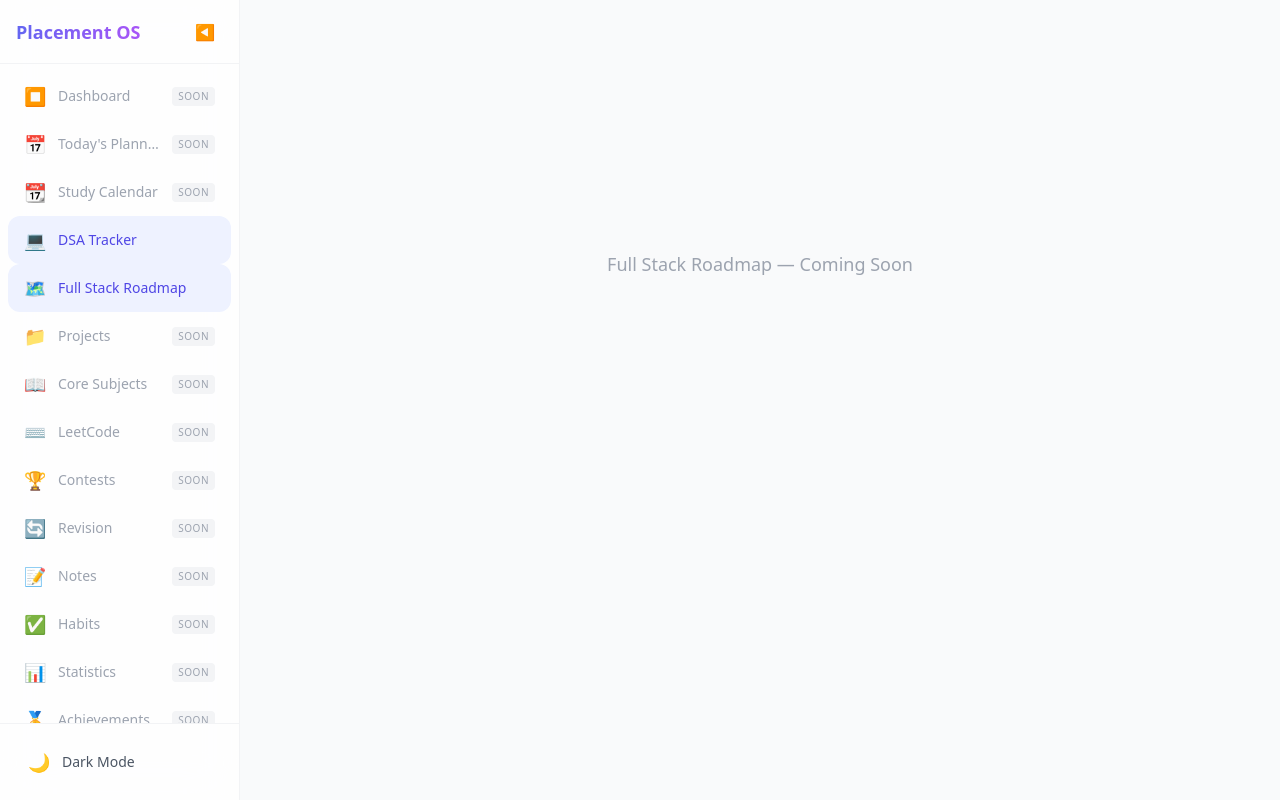
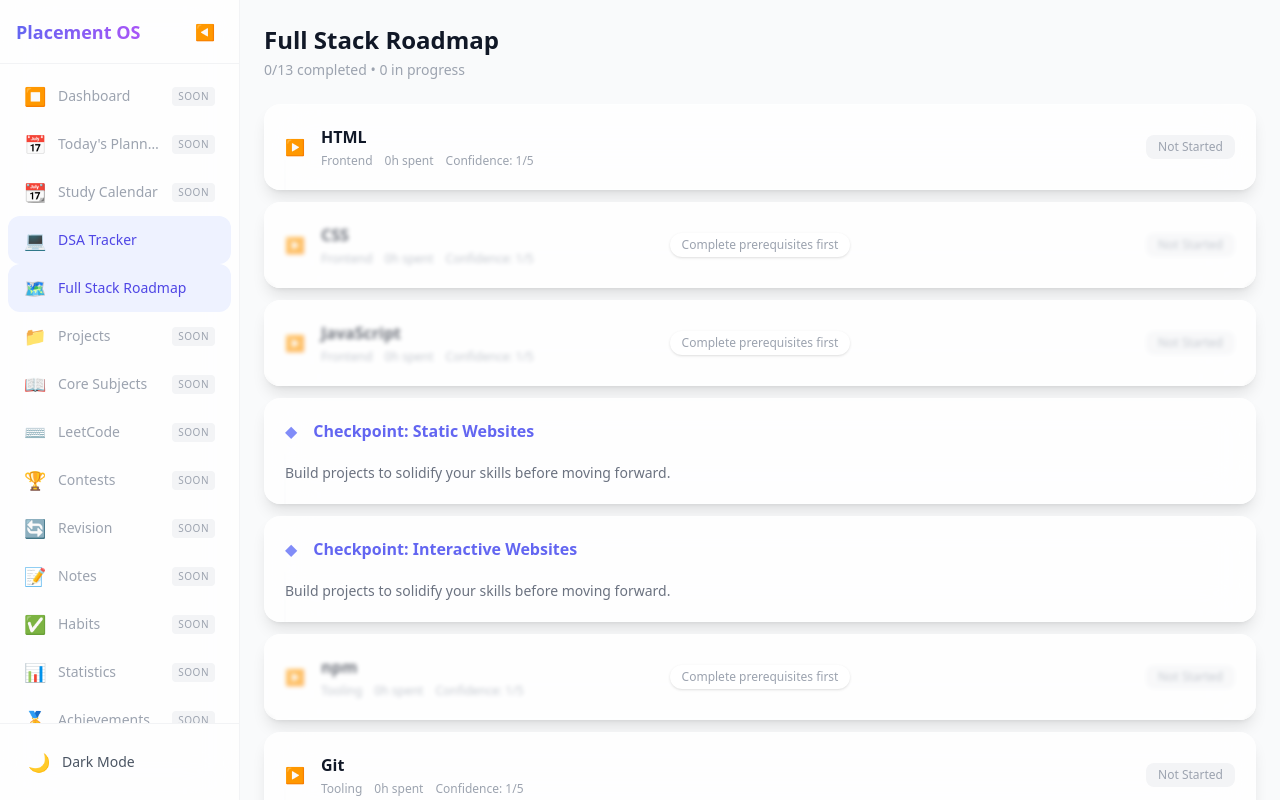
Before and after one commit to Nikhil-bitdev/placement-os, a React (Vite) app: page /roadmap in a window 1280 px wide. Shown: the top 800 px of the page. Built offline with nearby package versions, Linux system fonts and the light colour scheme.

Commit message:
feat: add Full Stack Roadmap page with prerequisites and progress tracking

```diff
--- a/src/App.tsx
+++ b/src/App.tsx
@@ -1,6 +1,7 @@
 import { Routes, Route, Navigate } from 'react-router-dom'
 import Layout from './components/Layout'
 import DSATracker from './pages/DSATracker'
+import Roadmap from './pages/Roadmap'
 
 const Placeholder = ({ title }: { title: string }) => (
   <div className="flex items-center justify-center h-full min-h-[60vh]">
@@ -14,7 +15,7 @@ export default function App() {
       <Route element={<Layout />}>
         <Route index element={<Navigate to="/dsa-tracker" replace />} />
         <Route path="/dsa-tracker" element={<DSATracker />} />
-        <Route path="/roadmap" element={<Placeholder title="Full Stack Roadmap" />} />
+        <Route path="/roadmap" element={<Roadmap />} />
         <Route path="/dashboard" element={<Placeholder title="Dashboard" />} />
         <Route path="/planner" element={<Placeholder title="Today's Planner" />} />
         <Route path="/calendar" element={<Placeholder title="Study Calendar" />} />
--- /dev/null
+++ b/src/pages/Roadmap.tsx
@@ -0,0 +1,71 @@
+import roadmapTechs from '../data/roadmap'
+import { useRoadmapStore } from '../store/roadmapStore'
+import TechCard from '../components/TechCard'
+
+export default function Roadmap() {
+  const {
+    techProgress, getProgress, updateStatus, updateHours, updateNotes,
+    markComplete, updateConfidence, updateEstimatedHours,
+  } = useRoadmapStore()
+
+  const nonCheckpoints = roadmapTechs.filter((t) => !t.isCheckpoint)
+  const completed = nonCheckpoints.filter((t) => getProgress(t.id).status === 'completed').length
+  const learning = nonCheckpoints.filter((t) => getProgress(t.id).status === 'learning').length
+
+  const isTechUnlocked = (tech: typeof roadmapTechs[0]) => {
+    if (tech.prerequisites.length === 0) return true
+    return tech.prerequisites.every((preqId) => {
+      const preq = roadmapTechs.find((t) => t.id === preqId)
+      return preq && getProgress(preq.id).status === 'completed'
+    })
+  }
+
+  return (
+    <div className="space-y-6">
+      <div>
+        <h1 className="text-2xl font-bold text-gray-900 dark:text-gray-100">Full Stack Roadmap</h1>
+        <p className="text-sm text-gray-400 mt-1">
+          {completed}/{nonCheckpoints.length} completed • {learning} in progress
+        </p>
+      </div>
+
+      <div className="relative space-y-3">
+        {roadmapTechs.map((tech, index) => {
+          const unlocked = isTechUnlocked(tech)
+          const progress = getProgress(tech.id)
+
+          return (
+            <div key={tech.id} className="relative">
+              {index < roadmapTechs.length - 1 && (
+                <div className="absolute left-5 top-14 bottom-0 w-0.5 bg-gray-200 dark:bg-gray-700" />
+              )}
+              <TechCard
+                tech={tech}
+                progress={progress}
+                onUpdateStatus={(status) => updateStatus(tech.id, status)}
+                onUpdateHours={(hours) => updateHours(tech.id, hours)}
+                onUpdateNotes={(notes) => updateNotes(tech.id, notes)}
+                onToggleComplete={() => {
+                  if (progress.status === 'completed') {
+                    updateStatus(tech.id, 'learning')
+                  } else {
+                    markComplete(tech.id)
+                  }
+                }}
+                onUpdateConfidence={(conf) => updateConfidence(tech.id, conf)}
+                onUpdateEstimatedHours={(hours) => updateEstimatedHours(tech.id, hours)}
+              />
+              {!unlocked && !tech.isCheckpoint && (
+                <div className="absolute inset-0 bg-white/40 dark:bg-gray-900/40 backdrop-blur-[2px] rounded-2xl flex items-center justify-center z-10">
+                  <span className="text-xs text-gray-400 bg-white dark:bg-gray-900 px-3 py-1 rounded-full shadow">
+                    Complete prerequisites first
+                  </span>
+                </div>
+              )}
+            </div>
+          )
+        })}
+      </div>
+    </div>
+  )
+}
```
